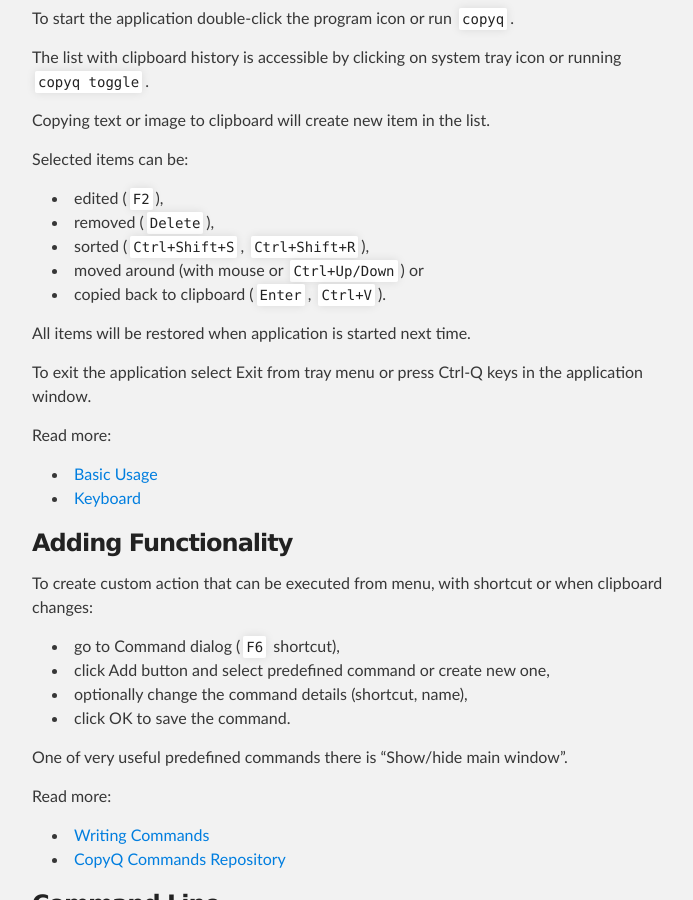
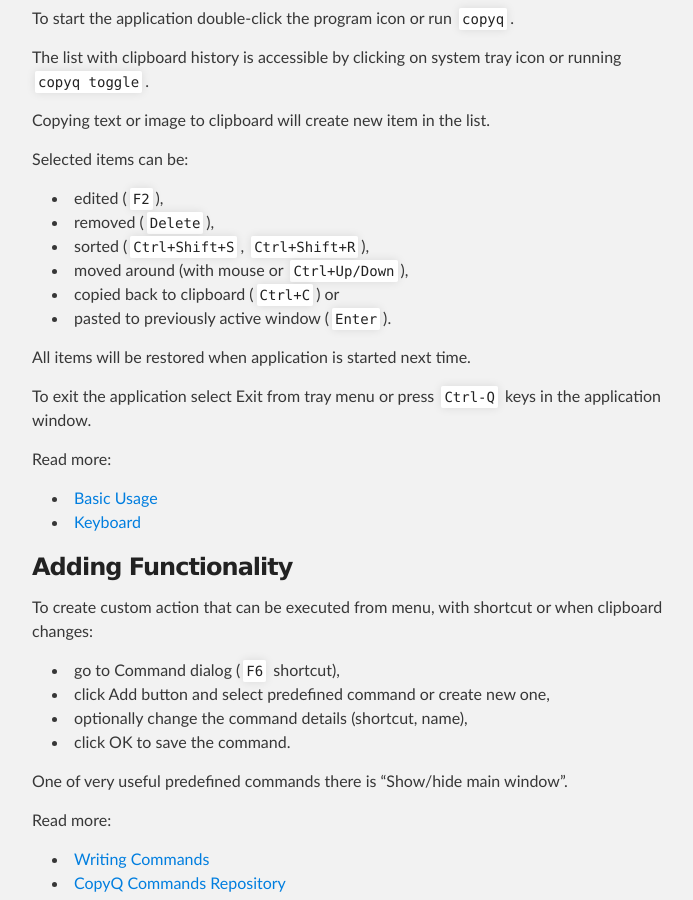
Before and after one commit to hluk/CopyQ, a Jekyll site: the page built from index.md, in a window 1280 px wide and 900 px high, scrolled down 4451 px. Shown: the whole window, without its empty margins (288-981 px from the left). Built offline with Jekyll 4.4.1, drawn with Linux system fonts in a browser that asks for light colours; some of the changed text lies outside the part shown.

Commit message:
Update from master

```diff
--- a/index.md
+++ b/index.md
@@ -120,12 +120,13 @@
 * edited (`F2`),
 * removed (`Delete`),
 * sorted (`Ctrl+Shift+S`, `Ctrl+Shift+R`),
-* moved around (with mouse or `Ctrl+Up/Down`) or
-* copied back to clipboard (`Enter`, `Ctrl+V`).
+* moved around (with mouse or `Ctrl+Up/Down`),
+* copied back to clipboard (`Ctrl+C`) or
+* pasted to previously active window (`Enter`).
 
 All items will be restored when application is started next time.
 
-To exit the application select Exit from tray menu or press Ctrl-Q keys in the
+To exit the application select Exit from tray menu or press `Ctrl-Q` keys in the
 application window.
 
 Read more:
```
Also changed, not shown: other parts of index.md (+3 -1 lines), README.md.
